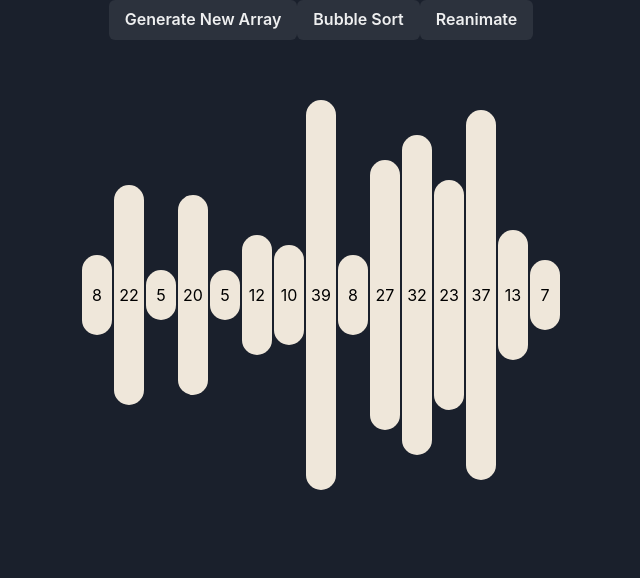
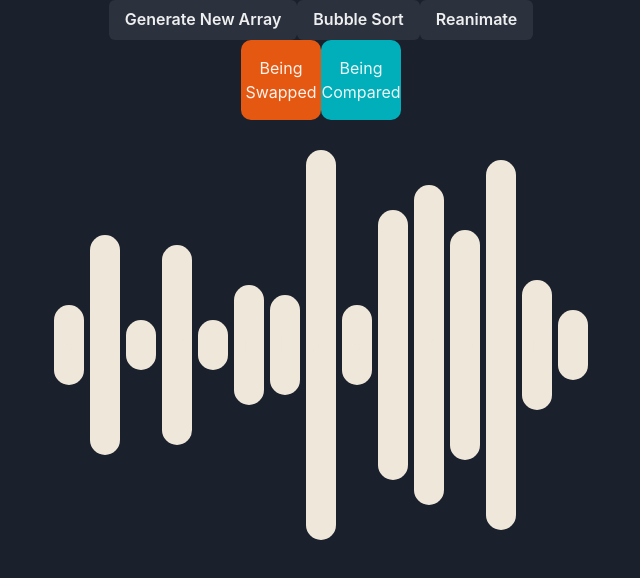
Before and after one commit to JPesky/sort-visualizer, a React (Create React App) app: page / in a window 1280 px wide. Shown: the top 578 px of the page, without its empty margins (319-959 px from the left). Built offline with nearby package versions, Linux system fonts and the light colour scheme.

Commit message:
Made sorting look smoother

```diff
--- a/src/components/ArrayBar/ArrayBar.jsx
+++ b/src/components/ArrayBar/ArrayBar.jsx
@@ -17,13 +17,15 @@ const ArrayBar = ({ value, beingSwapped, beingCompared }) => {
     return PRIMARY_COLOR;
   };
 
+  // let name = beingSwapped ? 'transition' : "array-bar";
   return (
     <div
       className="array-bar"
       style={{
         backgroundColor: `${getColor()}`,
         height: `${value * 10}px`,
-        marginInline: beingCompared || beingSwapped ? `${5}px` : `${1}px`,
+        marginInline: beingCompared || beingSwapped ? `${10}px` : `${3}px`,
+        color: `${getColor()}`,
       }}
     >
       {value}
--- a/src/components/SortingArray/SortingArray.css
+++ b/src/components/SortingArray/SortingArray.css
@@ -1,6 +1,28 @@
 .array {
     position: absolute;
-    top: 100px;
+    top: 150px;
     left: 10px;
     right: 10px;
 }
+
+.orange-square {
+    display: inline-flex;
+    justify-content:center;
+    align-items: center;
+    width: 40px;
+    border-radius: 10px;
+    background-color: #E55812;
+    height: 40px;
+    padding: 40px;
+}
+
+.blue-square {
+    display: inline-flex;
+    justify-content:center;
+    align-items: center;
+    width: 40px;
+    border-radius: 10px;
+    background-color: #00AFB9;
+    height: 40px;
+    padding: 40px;
+}
--- a/src/components/SortingArray/SortingArray.jsx
+++ b/src/components/SortingArray/SortingArray.jsx
@@ -69,6 +69,10 @@ const SortingArray = () => {
       <Button onClick={randomlyFillArray}>Generate New Array</Button>
       <Button onClick={() => handleClickSort(bubbleSort)}>Bubble Sort</Button>
       <Button onClick={handleClickReanimate}>Reanimate</Button>
+      <div>
+        <div className="orange-square">Being Swapped</div>
+        <div className="blue-square">Being Compared</div>
+      </div>
       <div className="array">
         {sortArray}
       </div>
```
Also changed, not shown: src/algorithms/QuickSort.js (added, +51 -0 lines), src/components/ArrayBar/ArrayBar.css (line endings or trailing spaces).
